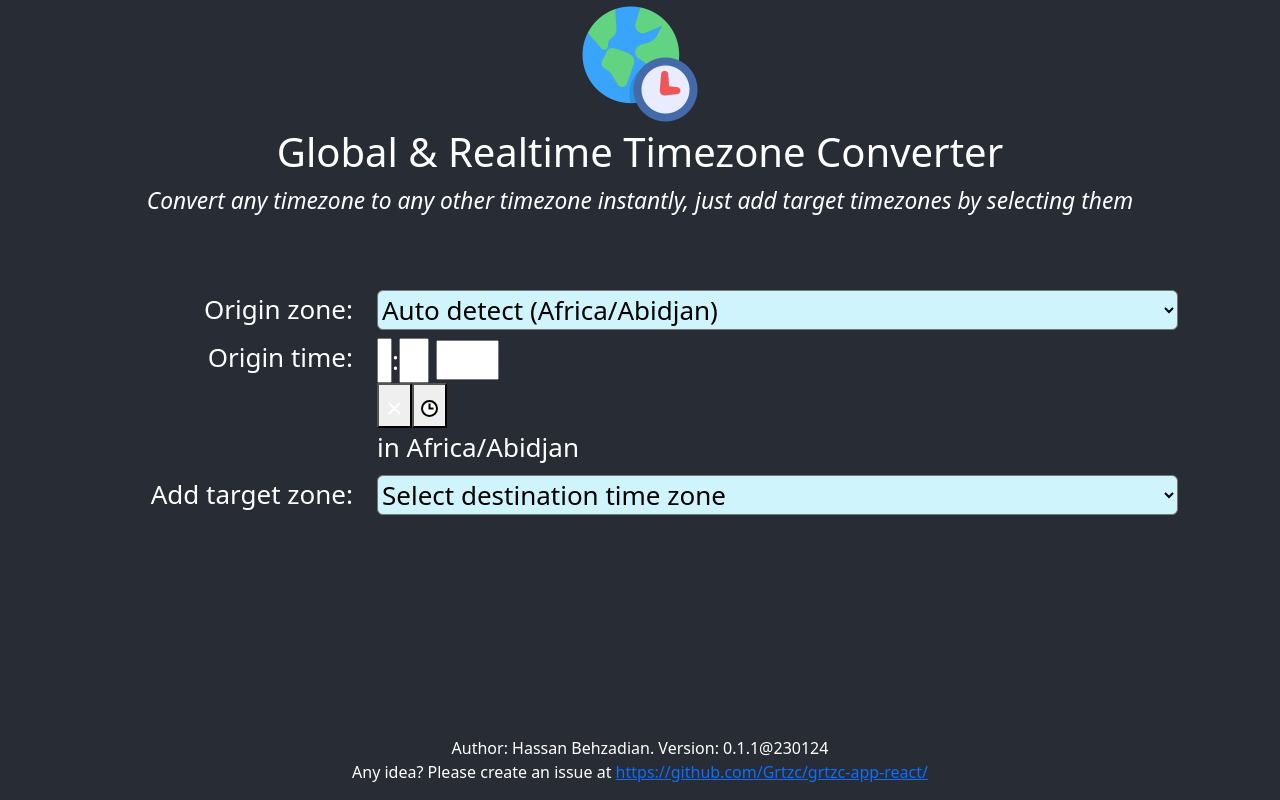
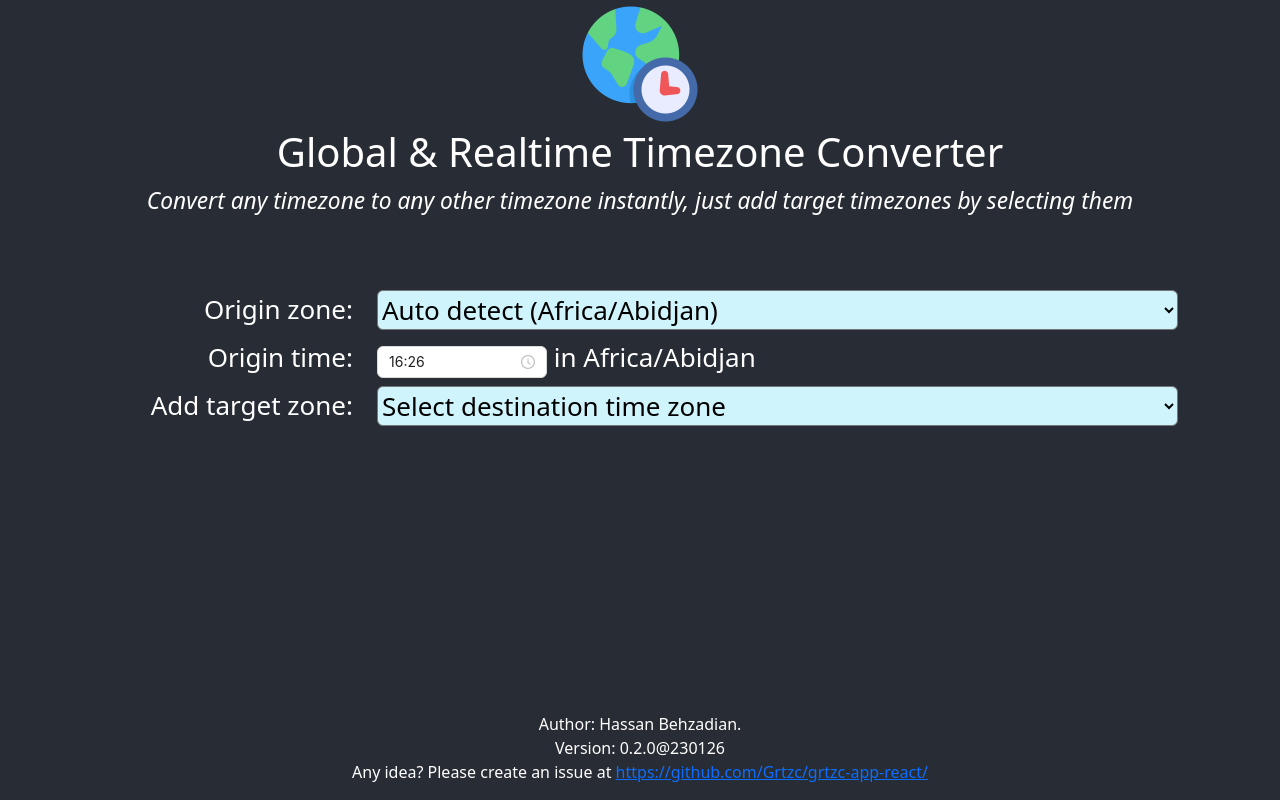
Before and after one commit to Grtzc/grtzc-app-react, a React (Create React App) app: page / in a window 1280 px wide. Built offline with nearby package versions, Linux system fonts and the light colour scheme.

Commit message:
TimePicker component changed to more usable (#19)

```diff
--- a/package.json
+++ b/package.json
@@ -10,6 +10,7 @@
     "@types/node": "^16.18.11",
     "@types/react": "^18.0.26",
     "@types/react-dom": "^18.0.10",
+    "antd": "^5.1.6",
     "bootstrap": "^5.3.0-alpha1",
     "jest-canvas-mock": "^2.4.0",
     "react": "^18.2.0",
--- a/src/App.tsx
+++ b/src/App.tsx
@@ -1,16 +1,19 @@
 import './App.css';
 import './TimePickerExtra.css';
 import 'bootstrap/dist/css/bootstrap.min.css';
+import { TimePicker } from 'antd';
+import dayjs from 'dayjs';
+import customParseFormat from 'dayjs/plugin/customParseFormat'
 import logo from './logo.png';
 import timezones from './Timezones';
 import React, { useState } from 'react';
 import Timezone from './Timezone';
-import TimePicker, { TimePickerValue } from 'react-time-picker';
 import TimeUtility from './TimeUtility';
 
 function App() {
   const now = new Date();
-  const [originTime, setOriginTime] = useState<TimePickerValue>(`${TimeUtility.leadNumber(now.getHours())}:${TimeUtility.leadNumber(now.getMinutes())}`);
+  dayjs.extend(customParseFormat)
+  const [originTime, setOriginTime] = useState<string>(`${TimeUtility.leadNumber(now.getHours())}:${TimeUtility.leadNumber(now.getMinutes())}`);
   const [originZone, setOriginZone] = useState<Timezone>(currentTimeZone());
   const [destTimeZones, setDestTimeZones] = useState<Timezone[]>([]);
   const timezoneOptions = timezones
@@ -22,13 +25,19 @@ function App() {
       return;
     setOriginZone(tz);
   }
+
   function targetZoneChanged(e: React.ChangeEvent<HTMLSelectElement>) {
     var tz = timezones.find(x => x.Name === e.target.value);
     if (tz === undefined)
       return;
     setDestTimeZones([...destTimeZones, tz]);
   }
-  function parseTime(time: TimePickerValue): number {
+
+  function originTimeChanged(time: dayjs.Dayjs | null, timeString: string) {
+    setOriginTime(timeString);
+  }
+
+  function parseTime(time: string): number {
     if (!time)
       return NaN;
     var parts = time.toString().split(':');
@@ -73,7 +82,7 @@ function App() {
           <div className='row m-2'>
             <div className='col-3 text-end'>Origin time:</div>
             <div className='col-9 text-start'>
-              <TimePicker value={originTime} onChange={setOriginTime} /> in {originZone.Name}
+              <TimePicker defaultValue={dayjs(originTime, 'HH:mm')} allowClear={false} format='HH:mm' minuteStep={5} use12Hours={false} placeholder='' onChange={originTimeChanged} /> in {originZone.Name}
             </div>
           </div>
 
@@ -96,7 +105,8 @@ function App() {
         </div>
       </header>
       <footer className='footer pb-3'>
-        Author: Hassan Behzadian. Version: 0.1.1@230124<br/>
+        Author: Hassan Behzadian.<br/>
+        Version: 0.2.0@230126<br/>
         Any idea? Please create an issue at <a href='https://github.com/Grtzc/grtzc-app-react/' rel='noreferrer noopener' target='_blank'>https://github.com/Grtzc/grtzc-app-react/</a>
       </footer>
     </div>
```
Also changed, not shown: src/Versions.md (added, +13 -0 lines), 2 other files (tests, documents, lock files or other folders).
